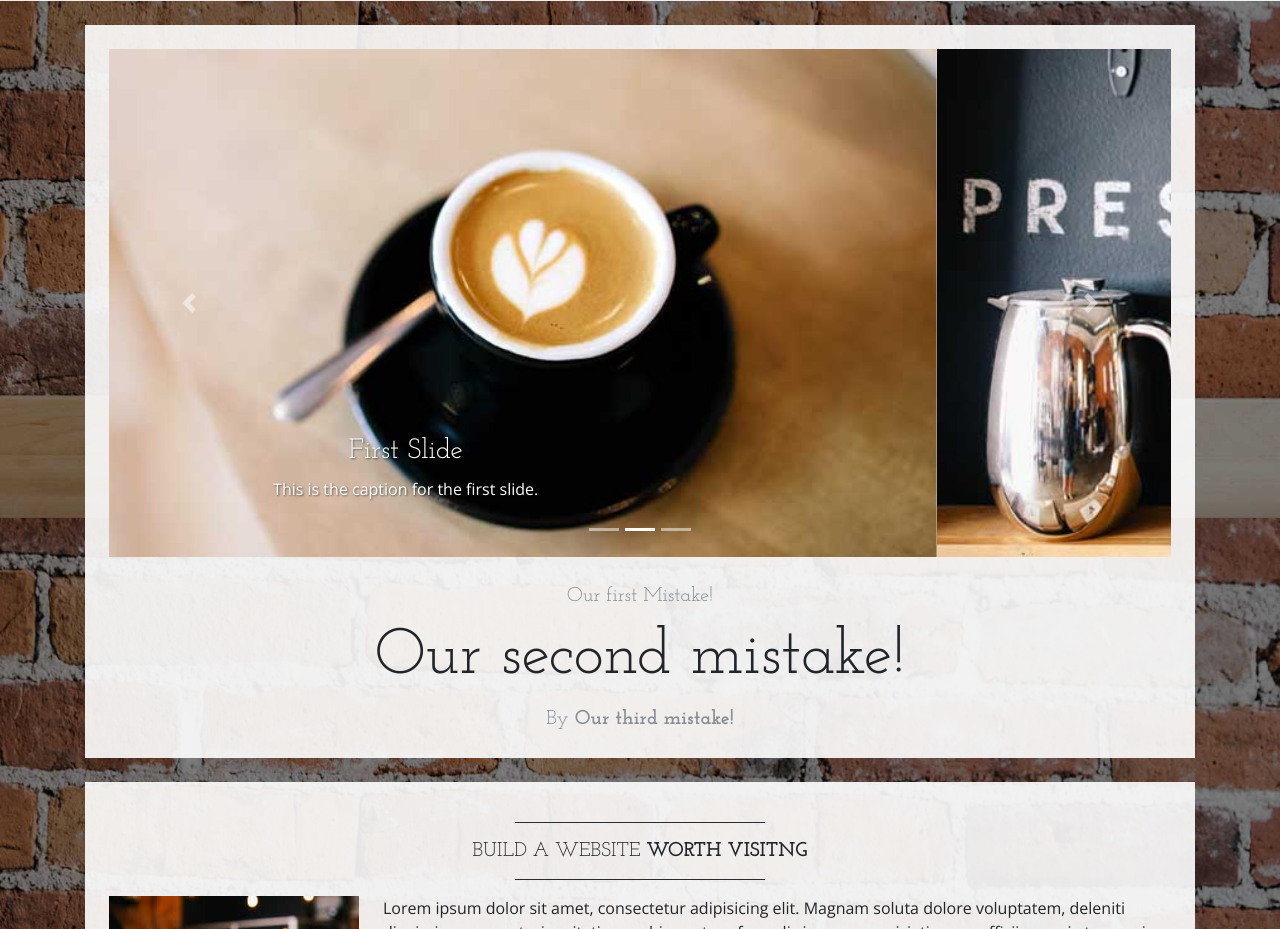
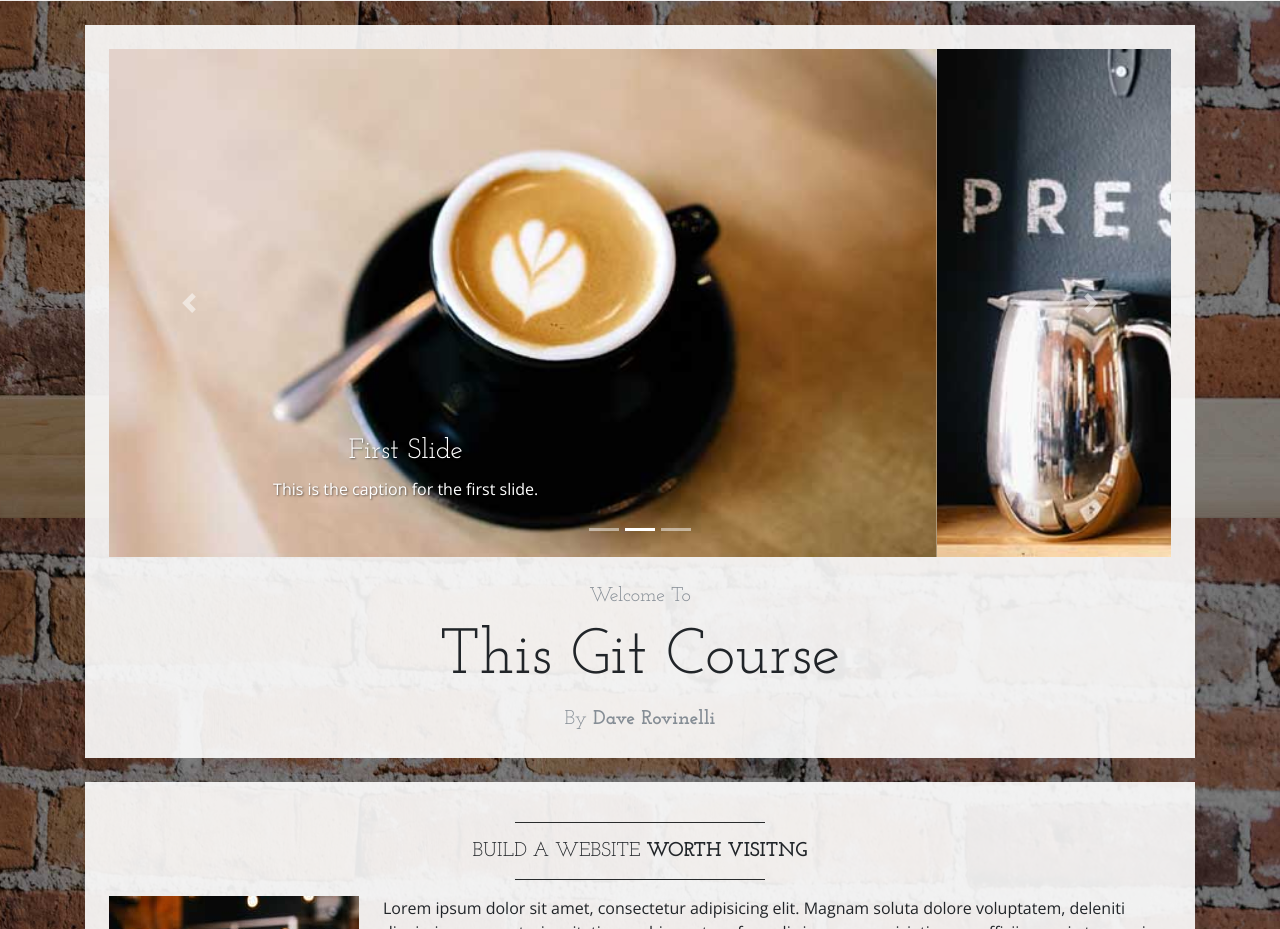
Before and after one commit to DaveRovinelli/Learnable-Git-Course, a website: page index.html in a window 1280 px wide. Shown: the part 282-1211 px from the top of the page. Drawn offline with nearby package versions, Linux system fonts and the light colour scheme.

Commit message:
Fixing it

```diff
--- a/index.html
+++ b/index.html
@@ -99,10 +99,10 @@
         </div>
         <!-- Welcome Message -->
         <div class="text-center mt-4">
-          <div class="text-heading text-muted text-lg">Our first Mistake!</div>
-          <h1 class="my-2">Our second mistake!</h1>
+          <div class="text-heading text-muted text-lg">Welcome To</div>
+          <h1 class="my-2">This Git Course</h1>
           <div class="text-heading text-muted text-lg">By
-            <strong>Our third mistake!</strong>
+            <strong>Dave Rovinelli</strong>
           </div>
         </div>
       </div>
```
